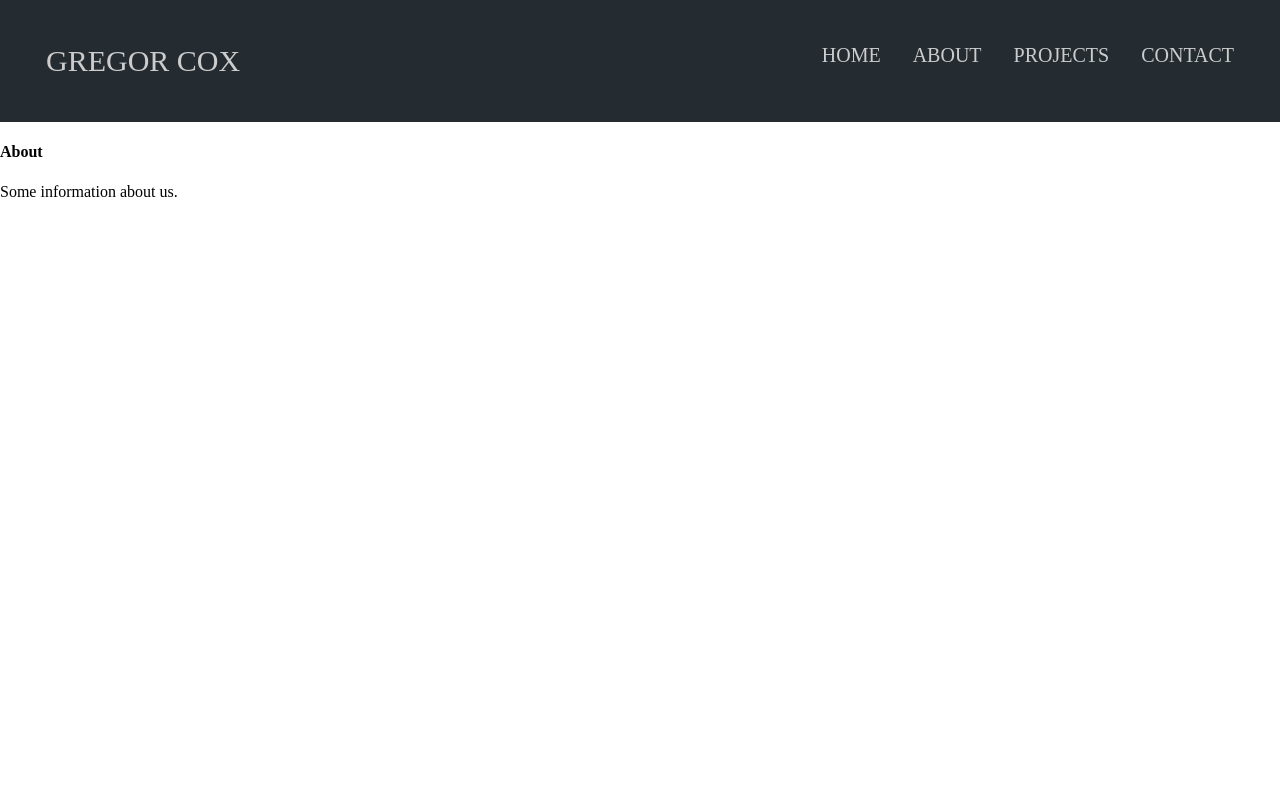
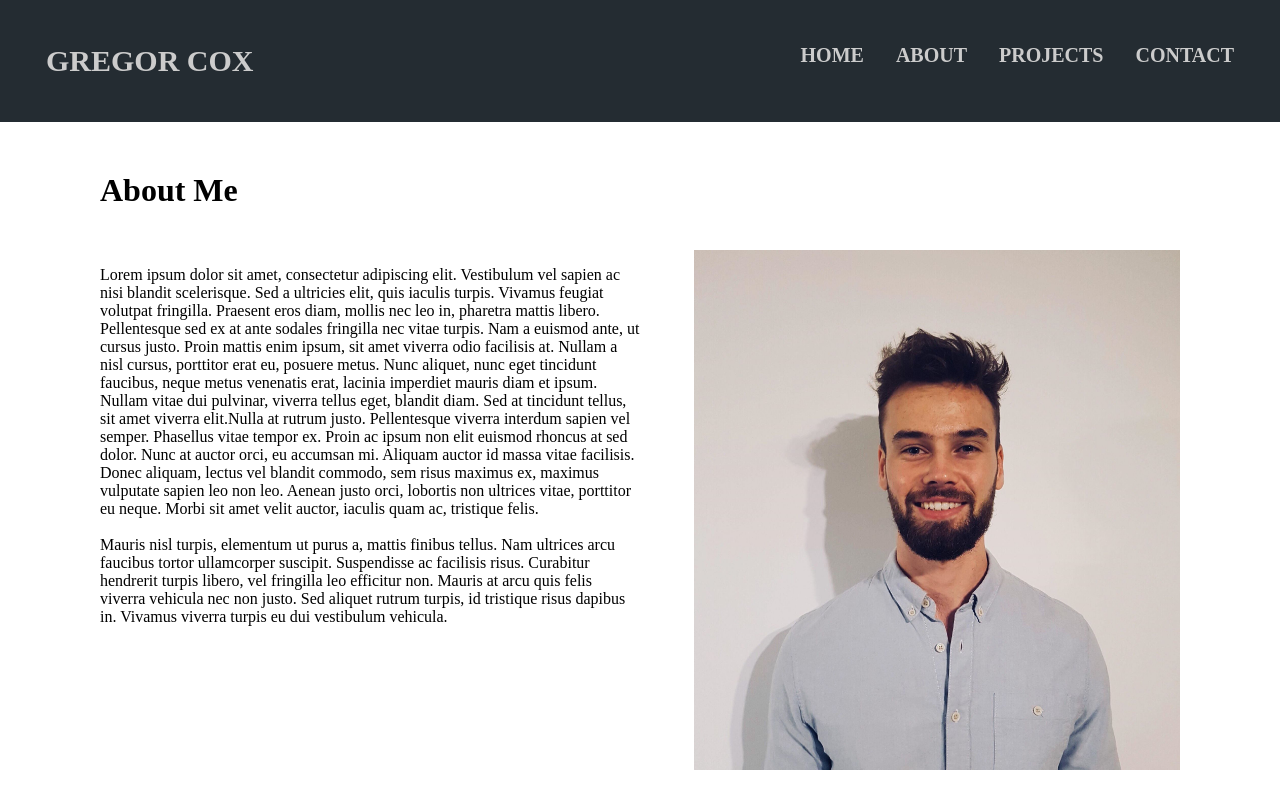
Before and after one commit to gregorcox/personal-site, a React (Create React App) app: page /about in a window 1280 px wide. Built offline with nearby package versions, Linux system fonts and the light colour scheme.

Commit message:
adds image and paragraph to about page

```diff
--- a/src/App.css
+++ b/src/App.css
@@ -27,6 +27,7 @@ body {
   text-decoration: none;
   text-transform: uppercase;
   transition: color 0.3s;
+  font-weight: bold;
 }
 
 .navbar li a:hover {
@@ -39,16 +40,12 @@ body {
   font-size: 30px !important;
 }
 
-/* img {
-  width: 100%;
-  height: 75%;
-} */
-
 .welcome-message {
   text-align: center;
   padding: 185px;
   color: white;
   font-size: 130%;
+  font-weight: bold;
 }
 
 button {
@@ -57,15 +54,39 @@ button {
   border: 2px solid #242C32;
   padding: 25px 60px;
   text-align: center;
-  text-decoration: none;
   display: inline-block;
   font-size: 20px;
   margin: 4px 2px;
   cursor: pointer;
   transition: color 0.3s, background-color 0.3s;
+  font-weight: bold;
 }
 
 button:hover {
   background-color: #242C32;
   color: white;
 }
+
+.about {
+  /* text-align: center; */
+  margin: 50px 100px;
+  width: auto;
+}
+
+.about-paragraph {
+  width: 50%;
+  float: left;
+  margin-top: 20px;
+}
+
+.about-photo {
+  width: 45%;
+  float: right;
+  margin-top: 20px;
+}
+
+.profile {
+  width: 100%;
+  height: auto;
+  max-width: 100%;
+}
--- a/src/components/About.js
+++ b/src/components/About.js
@@ -1,9 +1,17 @@
 import React from "react";
+// import Profile from '../images/linkedin.jpg';
 
 const About = () => (
-  <div>
-    <h4>About</h4>
-    <p>Some information about us.</p>
+  <div className="about">
+    <h1>About Me</h1>
+    <div className="about-paragraph">
+      <p>Lorem ipsum dolor sit amet, consectetur adipiscing elit. Vestibulum vel sapien ac nisi blandit scelerisque. Sed a ultricies elit, quis iaculis turpis. Vivamus feugiat volutpat fringilla. Praesent eros diam, mollis nec leo in, pharetra mattis libero. Pellentesque sed ex at ante sodales fringilla nec vitae turpis. Nam a euismod ante, ut cursus justo. Proin mattis enim ipsum, sit amet viverra odio facilisis at. Nullam a nisl cursus, porttitor erat eu, posuere metus. Nunc aliquet, nunc eget tincidunt faucibus, neque metus venenatis erat, lacinia imperdiet mauris diam et ipsum. Nullam vitae dui pulvinar, viverra tellus eget, blandit diam. Sed at tincidunt tellus, sit amet viverra elit.Nulla at rutrum justo. Pellentesque viverra interdum sapien vel semper. Phasellus vitae tempor ex. Proin ac ipsum non elit euismod rhoncus at sed dolor. Nunc at auctor orci, eu accumsan mi. Aliquam auctor id massa vitae facilisis. Donec aliquam, lectus vel blandit commodo, sem risus maximus ex, maximus vulputate sapien leo non leo. Aenean justo orci, lobortis non ultrices vitae, porttitor eu neque. Morbi sit amet velit auctor, iaculis quam ac, tristique felis.<br/><br/>
+
+        Mauris nisl turpis, elementum ut purus a, mattis finibus tellus. Nam ultrices arcu faucibus tortor ullamcorper suscipit. Suspendisse ac facilisis risus. Curabitur hendrerit turpis libero, vel fringilla leo efficitur non. Mauris at arcu quis felis viverra vehicula nec non justo. Sed aliquet rutrum turpis, id tristique risus dapibus in. Vivamus viverra turpis eu dui vestibulum vehicula.</p>
+    </div>
+    <div className="about-photo">
+      <img className="profile" src={require('../images/linkedin.jpg')} />
+    </div>
   </div>
 );
 
```
Also changed, not shown: src/images/linkedin.jpg (added).
